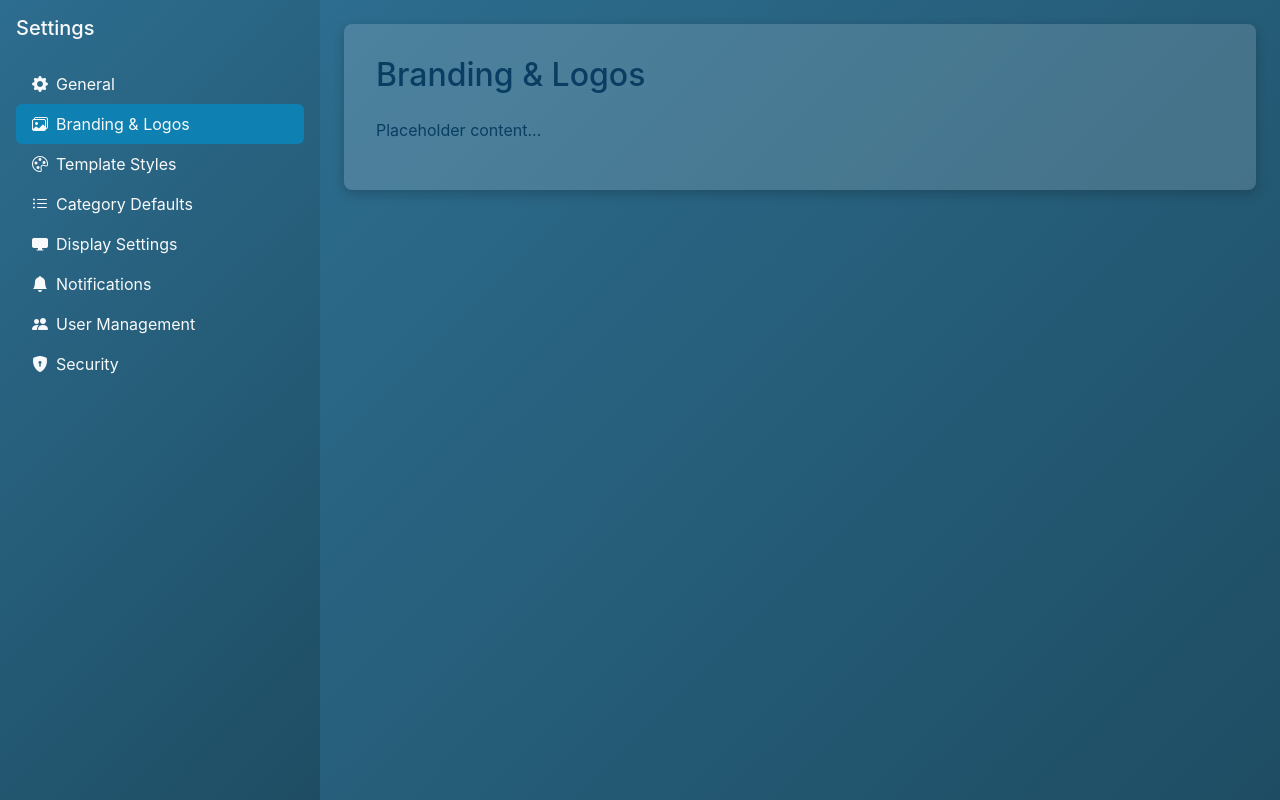
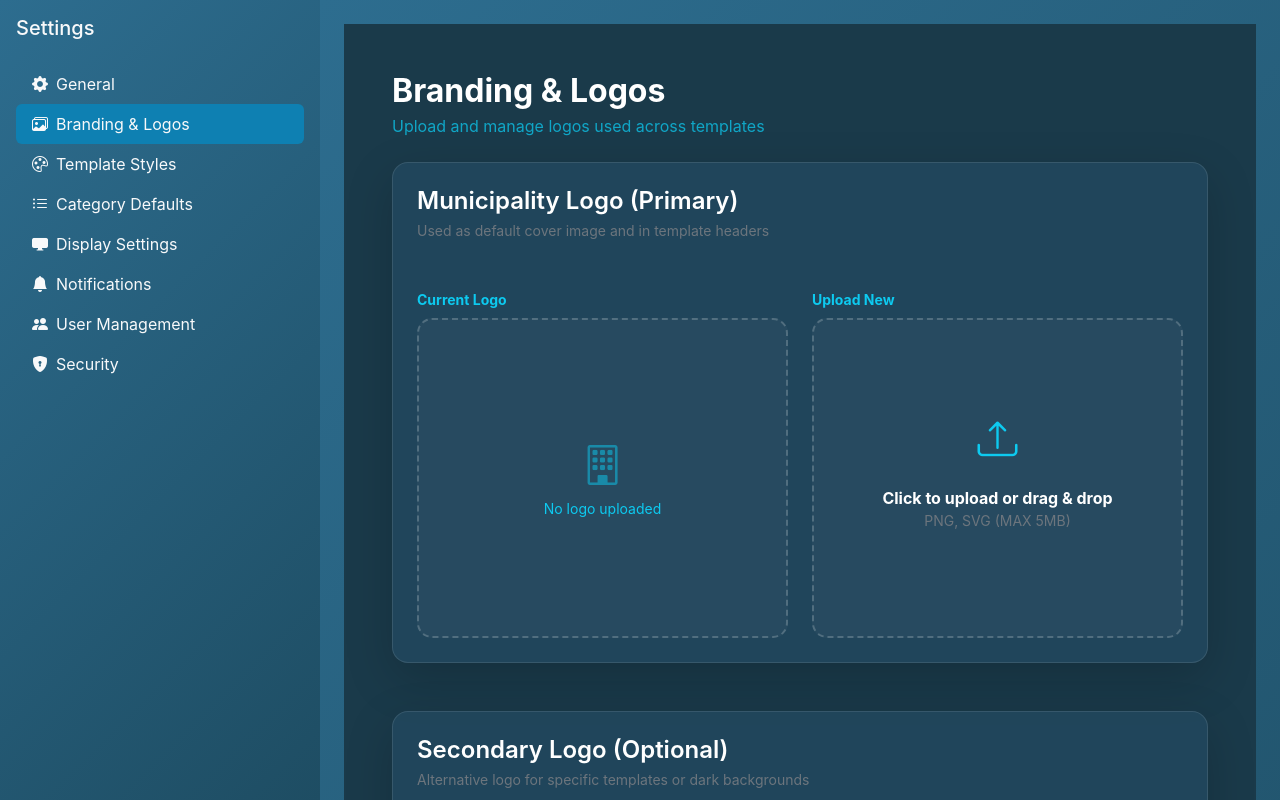
Before and after one commit to Junaid-Taqi/orator-settings, a React (Create React App) app: page / in a window 1280 px wide. Both pictures are taken after a click on the link "Branding & Logos". Shown: the top 800 px of the page. Built offline with nearby package versions, Linux system fonts and the light colour scheme.

Commit message:
inital commit

```diff
--- a/src/App.css
+++ b/src/App.css
@@ -106,6 +106,34 @@ main {
     background: linear-gradient(135deg, #2d6d8f, #1e4d63);
 }
 
+.branding-section { background-color: #1a3a4a; }
+.main-card { background: rgba(43, 88, 118, 0.4); border: 1px solid rgba(255, 255, 255, 0.1); }
+
+.upload-box {
+    border: 2px dashed rgba(255, 255, 255, 0.2);
+    border-radius: 15px;
+    height: 320px;
+    background: rgba(255, 255, 255, 0.03);
+    transition: 0.3s;
+}
+
+.upload-clickable { cursor: pointer; }
+.upload-clickable:hover { background: rgba(255, 255, 255, 0.08); border-color: #0dcaf0; }
+
+/* Favicon Specific Styles */
+.favicon-preview {
+    width: 110px;
+    height: 110px;
+    background: rgba(43, 88, 118, 0.6);
+    border: 1px solid rgba(255, 255, 255, 0.2);
+}
+
+.favicon-upload-box {
+    border: 1px dashed rgba(255, 255, 255, 0.3);
+    border-radius: 10px;
+    cursor: pointer;
+    background: rgba(255, 255, 255, 0.02);
+}
 
 /* --------------------------------------------------
    responsive tweaks (additional if needed)
--- a/src/components/BrandingLogo/BrandingLogo.js
+++ b/src/components/BrandingLogo/BrandingLogo.js
@@ -1,8 +1,92 @@
+import React, { useState, useRef } from 'react';
+
 const BrandingLogo = () => {
+    // States for three different uploads
+    const [primaryLogo, setPrimaryLogo] = useState(null);
+    const [secondaryLogo, setSecondaryLogo] = useState(null);
+    const [favicon, setFavicon] = useState(null);
+
+    const primaryRef = useRef(null);
+    const secondaryRef = useRef(null);
+    const faviconRef = useRef(null);
+
+    const handleFileChange = (event, setter) => {
+        const file = event.target.files[0];
+        if (file && file.size <= 5 * 1024 * 1024) {
+            const reader = new FileReader();
+            reader.onloadend = () => setter(reader.result);
+            reader.readAsDataURL(file);
+        }
+    };
+
     return (
-        <section className="card-wrapper">
-            <h2 className="mb-4">Branding & Logos</h2>
-            <p>Placeholder content...</p>
+        <section className="container-fluid p-5 branding-section min-vh-100 text-white">
+            <h2 className="fw-bold mb-1">Branding & Logos</h2>
+            <p className="text-info opacity-75 mb-4">Upload and manage logos used across templates</p>
+
+            {/* --- PRIMARY LOGO SECTION --- */}
+            <div className="main-card p-4 rounded-4 shadow-lg mb-5">
+                <h4 className="mb-1 fw-semibold">Municipality Logo (Primary)</h4>
+                <p className="small text-secondary mb-4">Used as default cover image and in template headers</p>
+                <div className="row g-4 mt-2">
+                    <div className="col-md-6">
+                        <label className="text-info small fw-bold mb-2 d-block">Current Logo</label>
+                        <div className="upload-box d-flex align-items-center justify-content-center overflow-hidden">
+                            {primaryLogo ? <img src={primaryLogo} className="img-fluid p-3 h-100" alt="Primary" /> : <div className="text-center"><i className="bi bi-building fs-1 text-info opacity-50 d-block"></i><span className="text-info small">No logo uploaded</span></div>}
+                        </div>
+                    </div>
+                    <div className="col-md-6">
+                        <label className="text-info small fw-bold mb-2 d-block">Upload New</label>
+                        <input type="file" className="d-none" ref={primaryRef} onChange={(e) => handleFileChange(e, setPrimaryLogo)} />
+                        <div className="upload-box upload-clickable d-flex flex-column align-items-center justify-content-center text-center" onClick={() => primaryRef.current.click()}>
+                            <i className="bi bi-upload fs-1 text-info mb-3"></i>
+                            <p className="mb-0 fw-bold">Click to upload or drag & drop</p>
+                            <p className="small text-secondary">PNG, SVG (MAX 5MB)</p>
+                        </div>
+                    </div>
+                </div>
+            </div>
+
+            {/* --- SECONDARY LOGO SECTION --- */}
+            <div className="main-card p-4 rounded-4 shadow-lg mb-5">
+                <h4 className="mb-1 fw-semibold">Secondary Logo (Optional)</h4>
+                <p className="small text-secondary mb-4">Alternative logo for specific templates or dark backgrounds</p>
+                <div className="row g-4 mt-2">
+                    <div className="col-md-6">
+                        <label className="text-info small fw-bold mb-2 d-block">Current Logo</label>
+                        <div className="upload-box d-flex align-items-center justify-content-center overflow-hidden">
+                            {secondaryLogo ? <img src={secondaryLogo} className="img-fluid p-3 h-100" alt="Secondary" /> : <span className="text-info small">No secondary logo</span>}
+                        </div>
+                    </div>
+                    <div className="col-md-6">
+                        <label className="text-info small fw-bold mb-2 d-block">Upload New</label>
+                        <input type="file" className="d-none" ref={secondaryRef} onChange={(e) => handleFileChange(e, setSecondaryLogo)} />
+                        <div className="upload-box upload-clickable d-flex flex-column align-items-center justify-content-center text-center" onClick={() => secondaryRef.current.click()}>
+                            <i className="bi bi-upload fs-1 text-info mb-2"></i>
+                            <p className="mb-0 fw-bold">Click to upload</p>
+                            <p className="small text-secondary">PNG, SVG (max 5MB)</p>
+                        </div>
+                    </div>
+                </div>
+            </div>
+
+            {/* --- FAVICON SECTION --- */}
+            <div className="mb-5">
+                <h5 className="fw-semibold mb-3">Favicon (Web Portal)</h5>
+                <div className="d-flex gap-3 align-items-center">
+                    <div className="favicon-preview d-flex align-items-center justify-content-center rounded-3">
+                        {favicon ? <img src={favicon} className="w-75 h-75 object-fit-contain" alt="Fav" /> : <i className="bi bi-globe text-info fs-3"></i>}
+                    </div>
+                    <div className="flex-grow-1">
+                        <input type="file" className="d-none" ref={faviconRef} onChange={(e) => handleFileChange(e, setFavicon)} />
+                        <div className="favicon-upload-box d-flex flex-column align-items-center justify-content-center py-3" onClick={() => faviconRef.current.click()}>
+                            <i className="bi bi-upload text-info fs-4 mb-1"></i>
+                            <p className="mb-0 fw-bold small">Upload Favicon</p>
+                            <p className="mb-0 text-secondary" style={{fontSize: '10px'}}>ICO, PNG (32x32px or 64x64px)</p>
+                        </div>
+                    </div>
+                </div>
+            </div>
         </section>
     );
 }
```
